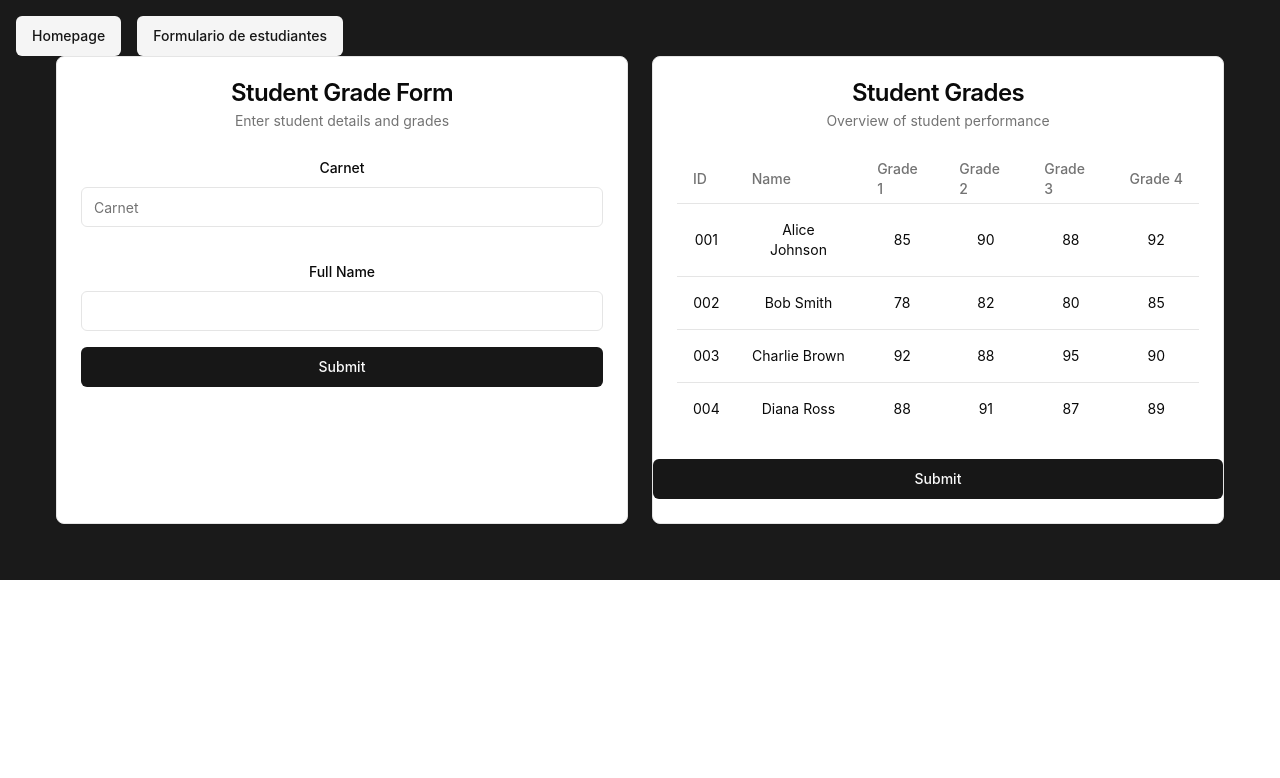
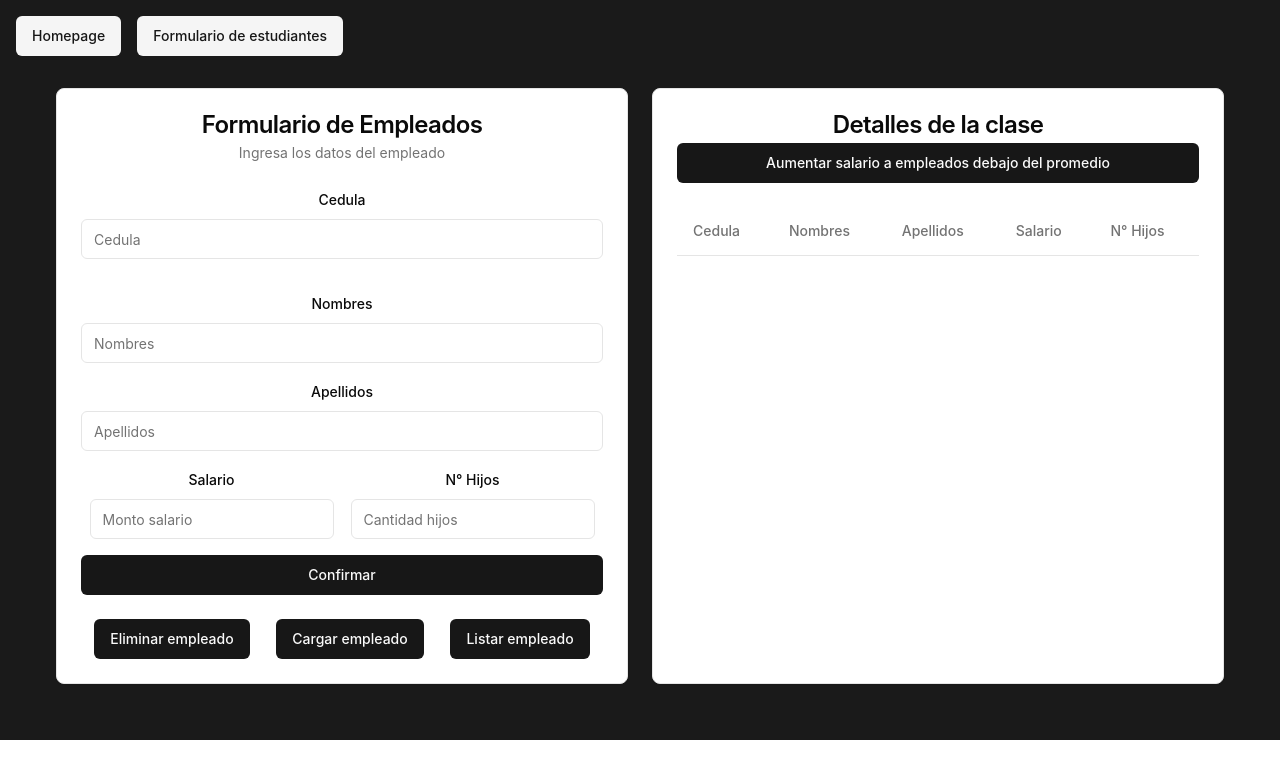
Before and after one commit to Ralfaro17/AED, a React (Vite) app in the folder laboratorio1/: page /employee in a window 1280 px wide. Shown: the top 778 px of the page. Built offline with nearby package versions, Linux system fonts and the light colour scheme.

Commit message:
completed employeeForm

```diff
--- a/laboratorio1/src/pages/EmployeeForm.jsx
+++ b/laboratorio1/src/pages/EmployeeForm.jsx
@@ -21,119 +21,416 @@ import {
   TableRow,
 } from '@/components/ui/table';
 import Swal from 'sweetalert2/dist/sweetalert2.js';
-import { buttonVariants } from "@/components/ui/button"
 import 'sweetalert2/src/sweetalert2.scss';
 
 function EmployeeForm() {
   useEffect(() => {
-    document.title = 'Formulario de empleados';
-  }, [])
-
-  const students = [
-    { id: '001', name: 'Alice Johnson', grade1: 85, grade2: 90, grade3: 88, grade4: 92 },
-    { id: '002', name: 'Bob Smith', grade1: 78, grade2: 82, grade3: 80, grade4: 85 },
-    { id: '003', name: 'Charlie Brown', grade1: 92, grade2: 88, grade3: 95, grade4: 90 },
-    { id: '004', name: 'Diana Ross', grade1: 88, grade2: 91, grade3: 87, grade4: 89 },
-  ]
+    document.title = 'Formulario de estudiantes';
+  }, []);
 
   const [employeeArray, setEmployeeArray] = useState([]);
   const {
     register,
     handleSubmit,
+    reset,
+    clearErrors,
+    setFocus,
+    setValue,
     formState: { errors },
   } = useForm();
 
+  const increaseSalary = () => {
+    if (employeeArray.length === 0) {
+      Swal.fire({
+        title: 'Error!',
+        text: 'No hay empleados registrados',
+        icon: 'error',
+        confirmButtonText: 'ok',
+      });
+      return;
+    }
+    let sum = 0;
+    employeeArray.forEach((employee) => {
+      sum += +employee.salary;
+    });
+    const average = sum / employeeArray.length;
+    const newEmployeeArray = employeeArray.map((employee) => {
+      if (employee.salary < average) {
+        employee.salary = employee.salary * 1.1;
+      }
+      return employee;
+    });
+    setEmployeeArray(newEmployeeArray);
+    Swal.fire({
+      title: 'Salarios actualizados',
+      icon: 'success',
+      confirmButtonText: 'ok',
+    });
+  };
+
+  const deleteEmployee = () => {
+    const select = document.createElement('select');
+    select.id = 'swal-select';
+    select.classList.add('swal2-select');
+    employeeArray.forEach((employee) => {
+      const option = document.createElement('option');
+      option.value = employee.idCard;
+      option.text = employee.idCard;
+      select.appendChild(option);
+    });
+    Swal.fire({
+      title: 'Selecciona la cedula del empleado a borrar',
+      html: select,
+      showCancelButton: true,
+      confirmButtonColor: '#3085d6',
+      cancelButtonColor: '#d33',
+      confirmButtonText: 'Borrar empleado',
+      cancelButtonText: 'Cancelar',
+      focusConfirm: false,
+      preConfirm: () => {
+        const selectedOption = document.getElementById('swal-select').value;
+        if (selectedOption === '' || selectedOption === null) {
+          Swal.showValidationMessage('Debes seleccionar una cedula');
+        } else {
+          return selectedOption;
+        }
+      },
+    }).then((result) => {
+      if (result.isConfirmed) {
+        const selectedOption = document.getElementById('swal-select').value;
+        const newEmployeeArray = employeeArray.filter(
+          (student) => student.idCard !== selectedOption
+        );
+        setEmployeeArray(newEmployeeArray);
+        Swal.close();
+        Swal.fire({
+          title: 'empleado eliminado',
+          icon: 'success',
+          confirmButtonText: 'ok',
+        });
+      }
+    });
+  };
+
+  const loadEmployee = () => {
+    const select = document.createElement('select');
+    select.id = 'swal-select';
+    select.classList.add('swal2-select');
+    employeeArray.forEach((employee) => {
+      const option = document.createElement('option');
+      option.value = employee.idCard;
+      option.text = employee.idCard;
+      select.appendChild(option);
+    });
+    Swal.fire({
+      title: 'Selecciona la cedula del empleado a cargar',
+      html: select,
+      showCancelButton: true,
+      confirmButtonColor: '#3085d6',
+      cancelButtonColor: '#d33',
+      confirmButtonText: 'Cargar empleado',
+      cancelButtonText: 'Cancelar',
+      focusConfirm: false,
+      preConfirm: () => {
+        const selectedOption = document.getElementById('swal-select').value;
+        if (selectedOption === '' || selectedOption === null) {
+          Swal.showValidationMessage('Debes seleccionar una cedula');
+        } else {
+          return selectedOption;
+        }
+      },
+    }).then((result) => {
+      if (result.isConfirmed) {
+        const selectedOption = document.getElementById('swal-select').value;
+        const student = employeeArray.find(
+          (student) => student.idCard === selectedOption
+        );
+        setValue('idCard', student.idCard);
+        setValue('names', student.names);
+        setValue('lastNames', student.lastNames);
+        setValue('salary', student.salary);
+        setValue('children', student.children);
+        clearErrors();
+        setFocus('idCard');
+        Swal.close();
+        Swal.fire({
+          title: 'Empleado cargado',
+          icon: 'success',
+          confirmButtonText: 'ok',
+        });
+      }
+    });
+  };
+
+  const listEmployee = () => {
+    const select = document.createElement('select');
+    select.id = 'swal-select';
+    select.classList.add('swal2-select');
+    employeeArray.forEach((employee) => {
+      const option = document.createElement('option');
+      option.value = employee.idCard;
+      option.text = employee.idCard;
+      select.appendChild(option);
+    });
+    Swal.fire({
+      title: 'Selecciona la cedula del empleado a listar',
+      html: select,
+      showDenyButton: true,
+      confirmButtonColor: '#3085d6',
+      confirmButtonText: 'Listar empleado',
+      denyButtonText: 'Cancelar',
+      focusConfirm: false,
+      preConfirm: () => {
+        const selectedOption = document.getElementById('swal-select').value;
+        if (selectedOption === '' || selectedOption === null) {
+          Swal.showValidationMessage('Debes seleccionar una cedula');
+        } else {
+          return selectedOption;
+        }
+      },
+    }).then((result) => {
+      if (result.isConfirmed) {
+        const selectedOption = document.getElementById('swal-select').value;
+        const employee = employeeArray.find(
+          (employee) => employee.idCard === selectedOption
+        );
+        Swal.fire({
+          title: 'Información del empleado',
+          html: `
+          <p><strong>Cedula:</strong> ${employee.idCard}</p>
+          <p><strong>Nombres:</strong> ${employee.name}</p>
+          <p><strong>Apellidos</strong> ${employee.lastNames}</p>
+          <p><strong>Salario</strong> ${employee.salary}</p>
+          <p><strong>N° Hijos</strong> ${employee.children}</p>
+          `,
+          confirmButtonText: 'ok',
+        });
+      }
+    });
+  };
+
   const onSubmit = (data) => {
-    console.log(data);
-  }
+    let centinel = false;
+    data.finalGrade =
+      +data.partial1 + +data.partial2 + +data.systematic + +data.project;
+    if (data.finalGrade > 151) {
+      Swal.fire({
+        title: 'Error!',
+        text: 'La cantidad de hijos no puede ser mayor a 151',
+        icon: 'error',
+        confirmButtonText: 'ok',
+      });
+      return;
+    }
+    for (let i = 0; i < employeeArray.length; i++) {
+      if (employeeArray[i].idCard === data.idCard) {
+        centinel = true;
+        Swal.close();
+        Swal.fire({
+          title: 'Advertencia!',
+          text: 'La cedula ya existe, deseas actualizar el salario del empleado?',
+          icon: 'warning',
+          showDenyButton: true,
+          confirmButtonColor: '#3085d6',
+          cancelButtonColor: '#d33',
+          confirmButtonText: 'Actualizar',
+          denyButtonText: 'Cancelar',
+        }).then((result) => {
+          if (result.isConfirmed) {
+            employeeArray[i].salary = data.salary;
+            setEmployeeArray([...employeeArray]);
+            setFocus('idCard');
+            Swal.fire({
+              title: 'Empleado actualizado',
+              icon: 'success',
+              confirmButtonText: 'ok',
+            });
+            reset();
+          } else if (result.isDenied) {
+            Swal.close();
+            Swal.fire({
+              title: 'Operación cancelada',
+              icon: 'info',
+              confirmButtonText: 'ok',
+            });
+            return;
+          }
+        });
+        if (centinel) {
+          return;
+        }
+      }
+    }
+    if (!centinel) {
+      setEmployeeArray([...employeeArray, data]);
+      Swal.fire({
+        title: 'Empleado agregado',
+        icon: 'success',
+        confirmButtonText: 'ok',
+      });
+      reset();
+    }
+  };
 
   return (
-    <div className="flex flex-col md:flex-row gap-6 p-6">
-      <div className='absolute top-4 left-4 gap-4 flex'>
-        <Link to="/"><Button variant="secondary">Homepage</Button></Link>
-        <Link to="/students"><Button variant="secondary">Formulario de estudiantes</Button></Link>
+    <div className="flex flex-col md:flex-row gap-6 p-0 md:p-6">
+      <div className="absolute top-4 left-4 gap-4 flex">
+        <Link to="/">
+          <Button variant="secondary">Homepage</Button>
+        </Link>
+        <Link to="/students">
+          <Button variant="secondary">Formulario de estudiantes</Button>
+        </Link>
       </div>
-      <Card className="w-full md:w-1/2 bg-white rounded-lg">
+      <Card className="w-full md:w-1/2 bg-white rounded-lg mt-12 md:mt-8">
         <CardHeader>
-          <CardTitle>Student Grade Form</CardTitle>
-          <CardDescription>Enter student details and grades</CardDescription>
+          <CardTitle>Formulario de Empleados</CardTitle>
+          <CardDescription>Ingresa los datos del empleado</CardDescription>
         </CardHeader>
         <CardContent>
-          <form onSubmit={handleSubmit} className="space-y-4">
+          <form onSubmit={handleSubmit(onSubmit)} className="space-y-4">
             <div className="space-y-2">
-              <Label htmlFor="idNumber">Carnet</Label>
+              <Label htmlFor="idCard">Cedula</Label>
               <Input
-                id="idNumber"
-                name="idNumber"
-                placeholder="Carnet"
-                {...register("carnet", {
-                  required: "El carnet es obligatorio",
+                id="idCard"
+                name="idCard"
+                placeholder="Cedula"
+                {...register('idCard', {
+                  required: 'la cedula es obligatoria',
+                  maxLength: {
+                    value: 16,
+                    message: 'La cedula debe tener 16 dígitos',
+                  },
                 })}
               />
-              {errors.first_name && (
-                <p className="text-red-500">{errors.carnet.message}</p>
+              {errors.idCard && (
+                <p className="text-red-500">{errors.idCard.message}</p>
               )}
             </div>
-            <div className="grid grid-cols-2 gap-4">
-
+            <div className="grid grid-cols-2 gap-4"></div>
+            <div className="space-y-2">
+              <Label htmlFor="names">Nombres</Label>
+              <Input
+                id="names"
+                name="names"
+                placeholder="Nombres"
+                {...register('names', {
+                  required: 'Los nombres son requeridos',
+                })}
+              />
+              {errors.names && (
+                <p className="text-red-500">{errors.names.message}</p>
+              )}
             </div>
             <div className="space-y-2">
-              <Label htmlFor="fullName">Full Name</Label>
+              <Label htmlFor="lastNames">Apellidos</Label>
               <Input
-                id="fullName"
-                name="fullName"
-                {...register("fulName", {
-                  required: "El nombre es obligatorio",
+                id="lastNames"
+                name="lastNames"
+                placeholder="Apellidos"
+                {...register('lastNames', {
+                  required: 'Los apellidos son requeridos',
                 })}
               />
-              {errors.full_name && (
-                <p className="text-red-500">{errors.full_name.message}</p>
+              {errors.lastNames && (
+                <p className="text-red-500">{errors.lastNames.message}</p>
               )}
             </div>
-            <CardFooter className="px-0">
-              <Button type="submit" className="w-full">Submit</Button>
+            <div className="flex justify-around">
+              <div className="space-y-2">
+                <Label htmlFor="salary">Salario</Label>
+                <Input
+                  id="salary"
+                  placeholder="Monto salario"
+                  name="salary"
+                  type="number"
+                  {...register('salary', {
+                    required: 'Campo requerido',
+                    min: {
+                      value: 0,
+                      message: 'el salario no puede ser menor a 0',
+                    },
+                  })}
+                />
+                {errors.salary && (
+                  <p className="text-red-500">{errors.salary.message}</p>
+                )}
+              </div>
+              <div className="space-y-2">
+                <Label htmlFor="children">N° Hijos</Label>
+                <Input
+                  id="children"
+                  name="children"
+                  type="number"
+                  placeholder="Cantidad hijos"
+                  {...register('children', {
+                    required: 'Campo requerido',
+                    min: { value: 0, message: 'La cantidad mínima es 0' },
+                  })}
+                />
+                {errors.children && (
+                  <p className="text-red-500">{errors.children.message}</p>
+                )}
+              </div>
+            </div>
+            <CardFooter className="px-0 flex flex-col gap-4 justify-around">
+              <Button type="submit" className="w-full">
+                Confirmar
+              </Button>
             </CardFooter>
           </form>
+          <div className="flex justify-around flex-col gap-4 md:gap-0 md:flex-row">
+            <Button onClick={deleteEmployee}>Eliminar empleado</Button>
+            <Button onClick={loadEmployee}>Cargar empleado</Button>
+            <Button onClick={listEmployee}>Listar empleado</Button>
+          </div>
         </CardContent>
       </Card>
 
-      <Card className="w-full md:w-1/2">
+      <Card className="w-full md:w-1/2 mt-8">
         <CardHeader>
-          <CardTitle>Student Grades</CardTitle>
-          <CardDescription>Overview of student performance</CardDescription>
+          <CardTitle>Detalles de la clase</CardTitle>
+          <Button
+            type="submit"
+            className="w-full text-wrap"
+            onClick={increaseSalary}
+          >
+            Aumentar salario a empleados debajo del promedio
+          </Button>
         </CardHeader>
-        <CardContent>
+        <CardContent className="max-h-[28rem] overflow-auto">
           <Table>
             <TableHeader>
               <TableRow>
-                <TableHead>ID</TableHead>
-                <TableHead>Name</TableHead>
-                <TableHead>Grade 1</TableHead>
-                <TableHead>Grade 2</TableHead>
-                <TableHead>Grade 3</TableHead>
-                <TableHead>Grade 4</TableHead>
+                <TableHead>Cedula</TableHead>
+                <TableHead className="text-nowrap">Nombres</TableHead>
+                <TableHead className="text-nowrap">Apellidos</TableHead>
+                <TableHead className="text-nowrap">Salario</TableHead>
+                <TableHead>N° Hijos</TableHead>
               </TableRow>
             </TableHeader>
             <TableBody>
-              {students.map((student) => (
-                <TableRow key={student.id}>
-                  <TableCell>{student.id}</TableCell>
-                  <TableCell>{student.name}</TableCell>
-                  <TableCell>{student.grade1}</TableCell>
-                  <TableCell>{student.grade2}</TableCell>
-                  <TableCell>{student.grade3}</TableCell>
-                  <TableCell>{student.grade4}</TableCell>
+              {employeeArray.map((employee) => (
+                <TableRow key={employee.idCard}>
+                  <TableCell className="text-nowrap">
+                    {employee.idCard}
+                  </TableCell>
+                  <TableCell className="text-nowrap">
+                    {employee.names}
+                  </TableCell>
+                  <TableCell className="text-nowrap">
+                    {employee.lastNames}
+                  </TableCell>
+                  <TableCell>{employee.salary}</TableCell>
+                  <TableCell>{employee.children}</TableCell>
                 </TableRow>
               ))}
             </TableBody>
           </Table>
         </CardContent>
-        <CardFooter className="px-0">
-              <Button type="submit" className="w-full">Submit</Button>
-            </CardFooter>
       </Card>
     </div>
-  )
+  );
 }
 
-export default EmployeeForm
+export default EmployeeForm;
```
